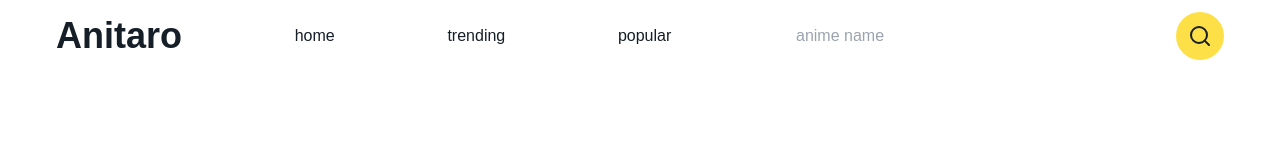
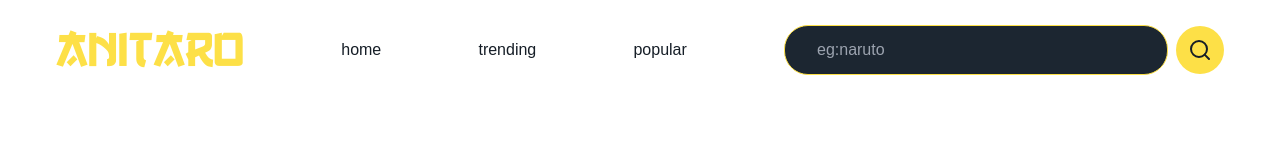
Before and after one commit to akshitvigg/anideksu, a Next.js app: page / in a window 1280 px wide. Shown: the top 160 px of the page. Built offline with nearby package versions, Linux system fonts and the light colour scheme; no server answers.

Commit message:
almost done

```diff
--- a/app/globals.css
+++ b/app/globals.css
@@ -19,3 +19,8 @@ body {
   background: var(--background);
   font-family: Arial, Helvetica, sans-serif;
 }
+
+@font-face {
+  font-family: "anifont";
+  src: url("/go3v2.ttf");
+}
--- a/app/page.tsx
+++ b/app/page.tsx
@@ -38,7 +38,7 @@ export default function Home() {
       ) : (
         <div>
           <div className=" pl-14 pt-3   flex justify-between pr-14  items-center ">
-            <p className=" font-bold text-4xl">Anitaro</p>
+            <p className=" font-anifont text-yellow-300 text-[50px]">Anitaro</p>
 
             <p> home </p>
             <Link href={"/trending"}>
@@ -48,9 +48,9 @@ export default function Home() {
             <div className=" flex items-center">
               <input
                 ref={inputRef}
-                className=" rounded-3xl mr-2 text-black p-3 w-96 "
+                className=" pl-8 rounded-3xl mr-2 bg-[#1c2631] border border-yellow-300 text-black p-3 w-96 "
                 type="text"
-                placeholder="anime name"
+                placeholder="eg:naruto"
               />
               <button
                 onClick={getAnimedata}
--- a/tailwind.config.ts
+++ b/tailwind.config.ts
@@ -8,6 +8,9 @@ export default {
   ],
   theme: {
     extend: {
+      fontFamily: {
+        anifont: ["anifont", "sans-serif"],
+      },
       colors: {
         background: "var(--background)",
         foreground: "var(--foreground)",
```
Also changed, not shown: public/go3v2.ttf (added).
